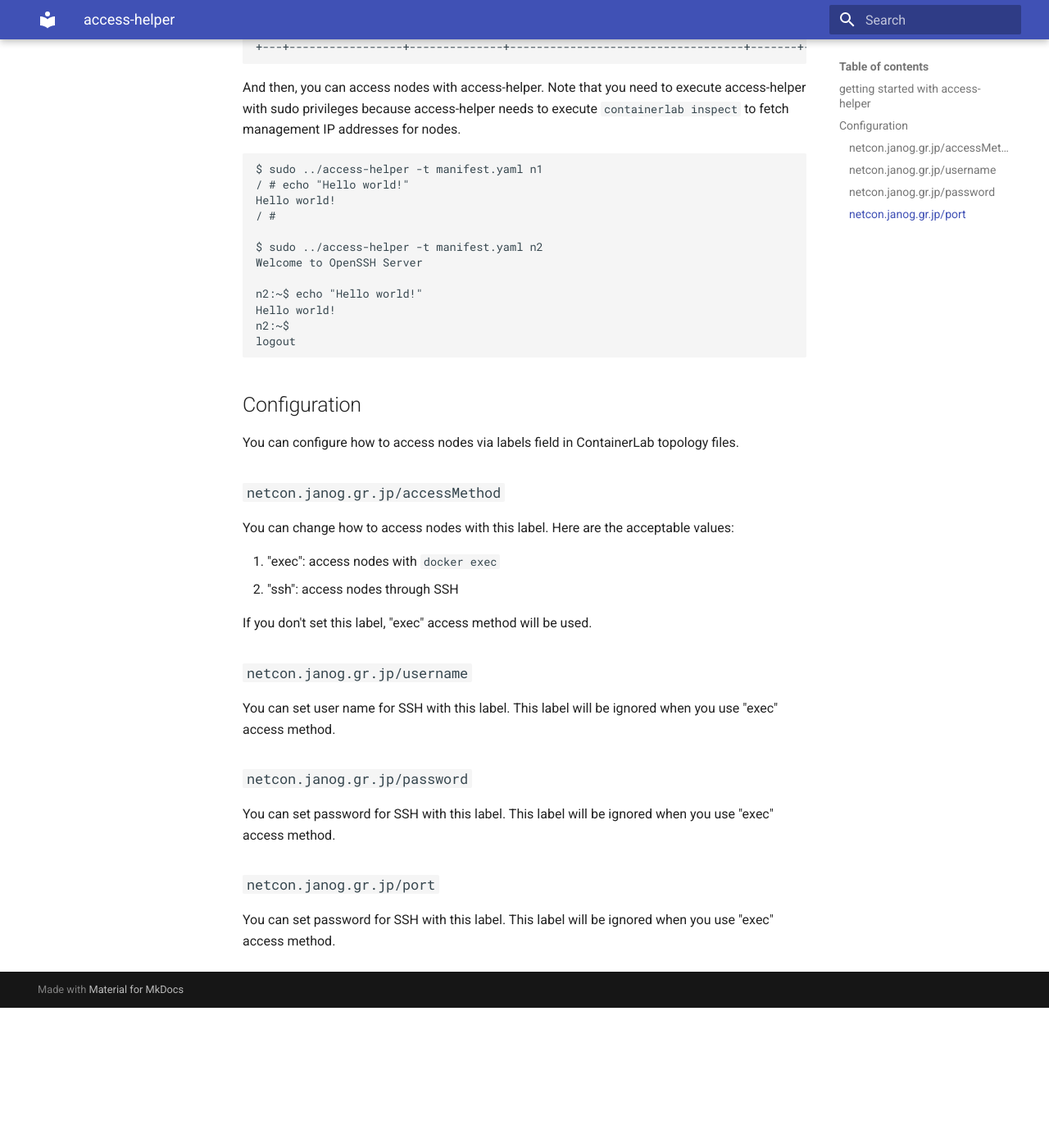
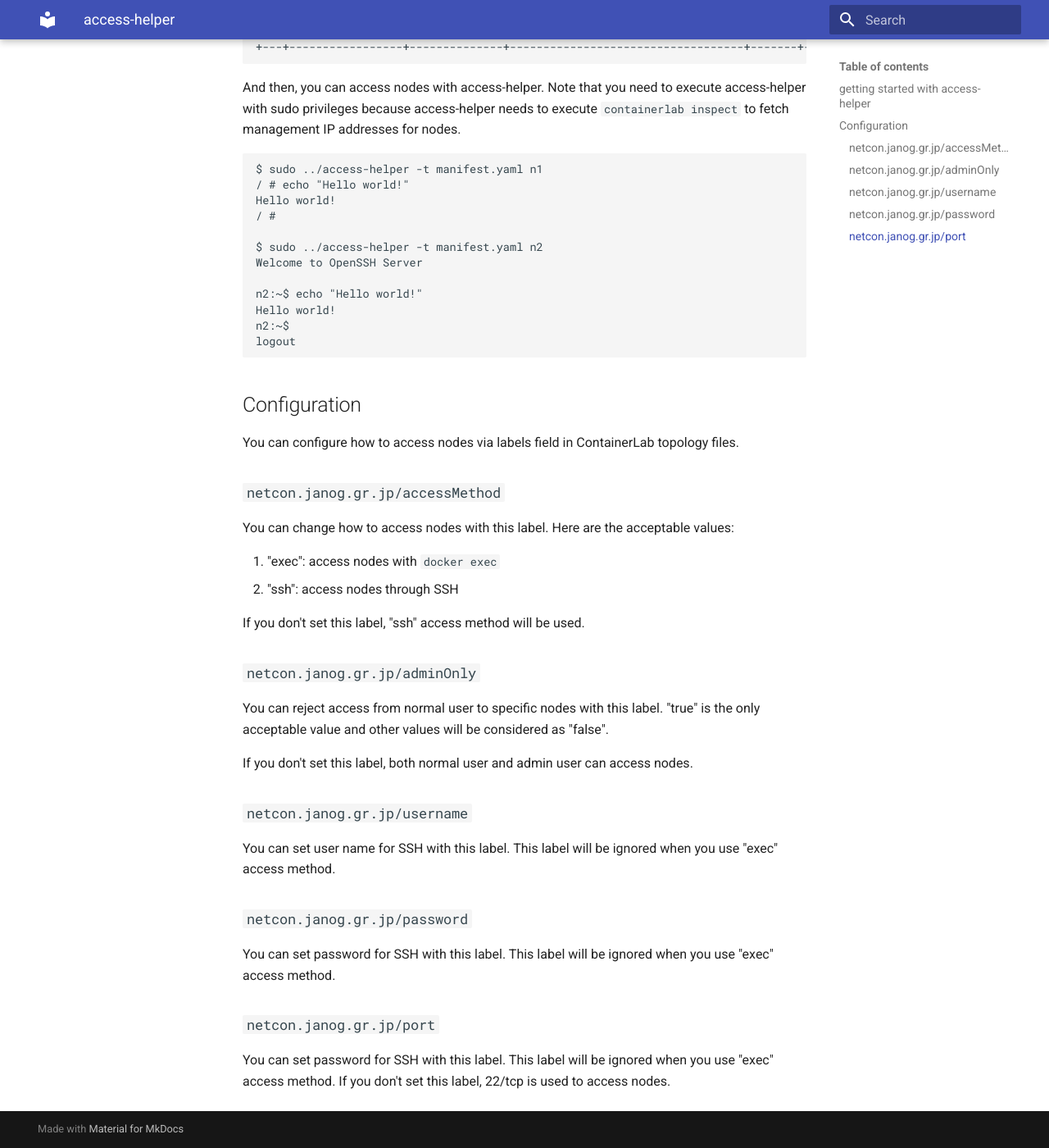
Before and after one commit to janog-netcon/netcon-problem-management-subsystem, an MkDocs documentation site: the page built from docs/access-helper.md, in a window 1280 px wide and 1400 px high, scrolled down 1310 px. Shown: the whole window at 82% size. Built offline with MkDocs 1.6.1 and Material for MkDocs 9.7.7, drawn with Linux system fonts in a browser that asks for light colours; before the commit the page ends 2539 px from its top, so only the background shows below that.

Commit message:
Update docs for access-helper

```diff
--- a/docs/access-helper.md
+++ b/docs/access-helper.md
@@ -88,7 +88,13 @@ You can change how to access nodes with this label. Here are the acceptable valu
 1. "exec": access nodes with `docker exec`
 2. "ssh": access nodes through SSH
 
-If you don't set this label, "exec" access method will be used.
+If you don't set this label, "ssh" access method will be used.
+
+### `netcon.janog.gr.jp/adminOnly`
+
+You can reject access from normal user to specific nodes with this label. "true" is the only acceptable value and other values will be considered as "false".
+
+If you don't set this label, both normal user and admin user can access nodes.
 
 ### `netcon.janog.gr.jp/username`
 
@@ -100,4 +106,4 @@ You can set password for SSH with this label. This label will be ignored when yo
 
 ### `netcon.janog.gr.jp/port`
 
-You can set password for SSH with this label. This label will be ignored when you use "exec" access method.
+You can set password for SSH with this label. This label will be ignored when you use "exec" access method. If you don't set this label, 22/tcp is used to access nodes.
```
